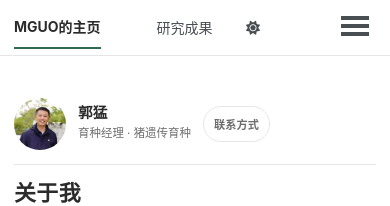
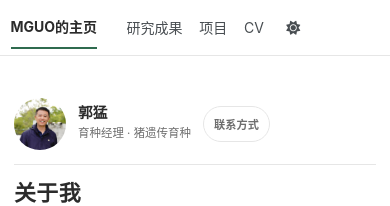
Before and after one commit to tony2015116/tony2015116.github.io, a Jekyll site: the page built from _pages/about.md, in a window 390 px wide. Shown: the top 206 px of the page. Built offline with Jekyll 4.4.1, drawn with Linux system fonts in a browser that asks for light colours; a script bundle is joined from its source files by our own code; a style sheet for code colours, icons or effects is not loaded.

Commit message:
update somethings

```diff
--- a/_sass/_custom.scss
+++ b/_sass/_custom.scss
@@ -244,6 +244,21 @@ body {
    ========================================================================== */
 .masthead__menu-item.selected a,
 .masthead__menu-item.selected a:hover { border-bottom-color: var(--accent); }
+
+/* 窄屏收紧导航内边距，给站点标题留出单行所需的宽度 */
+@media (max-width: 768px) {
+  .masthead__inner-wrap { padding: 0.5em 0.75em; }
+  .masthead__menu-item--lg { padding-right: 0.9em; }
+  .greedy-nav a { margin: 0 0.6rem; }
+}
+
+/* 极窄屏（Galaxy Fold 外屏 280px、老款 320px）：再压一档，
+   保证即使折叠脚本未生效、导航项全部展开，深浅色按钮也不会被挤出可视区 */
+@media (max-width: 340px) {
+  .masthead__inner-wrap { padding: 0.5em 0.6em; }
+  .masthead__menu-item--lg { padding-right: 0.6em; }
+  .greedy-nav a { margin: 0 0.4rem; font-size: 0.9em; }
+}
 .work-tabs a.on { border-bottom-color: var(--accent) !important; }
 ::selection { background: var(--accent-soft); }
 
--- a/_sass/layout/_navigation.scss
+++ b/_sass/layout/_navigation.scss
@@ -211,7 +211,9 @@
 
       &:first-child {
         font-weight: bold;
-        text-wrap: wrap;
+        /* 站点标题始终单行：text-wrap 是 white-space 的简写属性，
+           wrap 会覆盖 .masthead__menu-item 的 nowrap，导致窄屏标题被拆成两行 */
+        text-wrap: nowrap;
 
         a {
           margin-left: 0;
```
